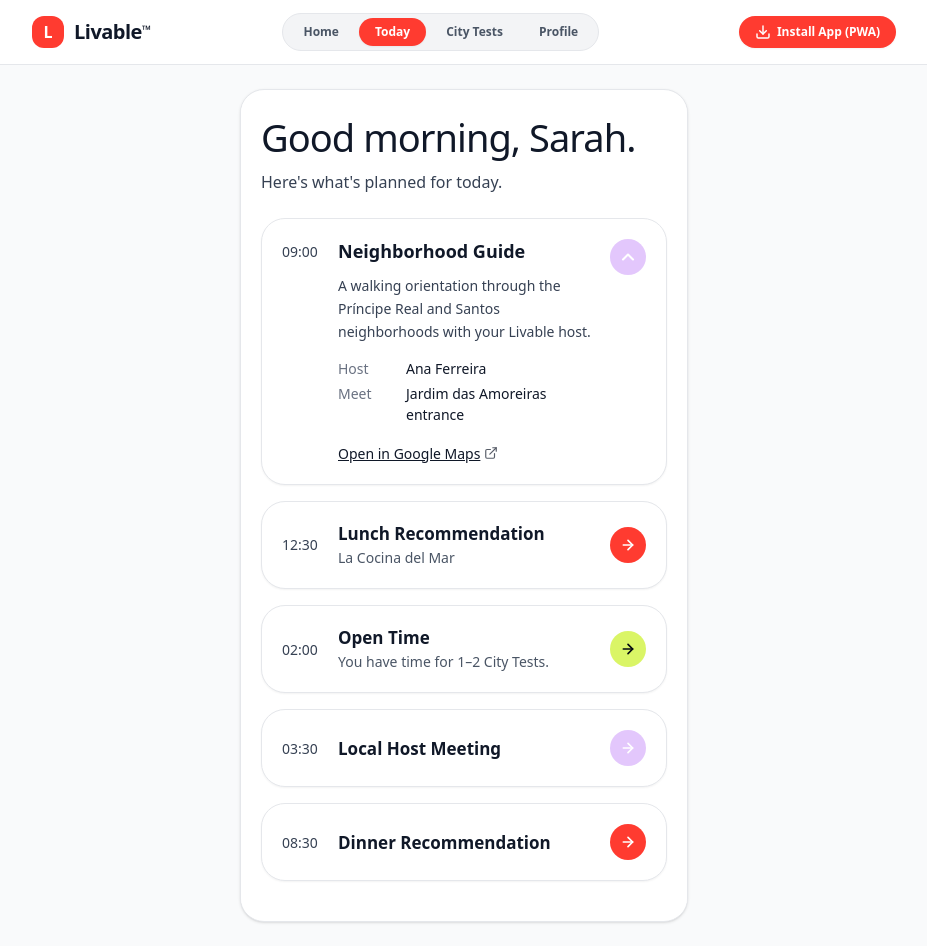
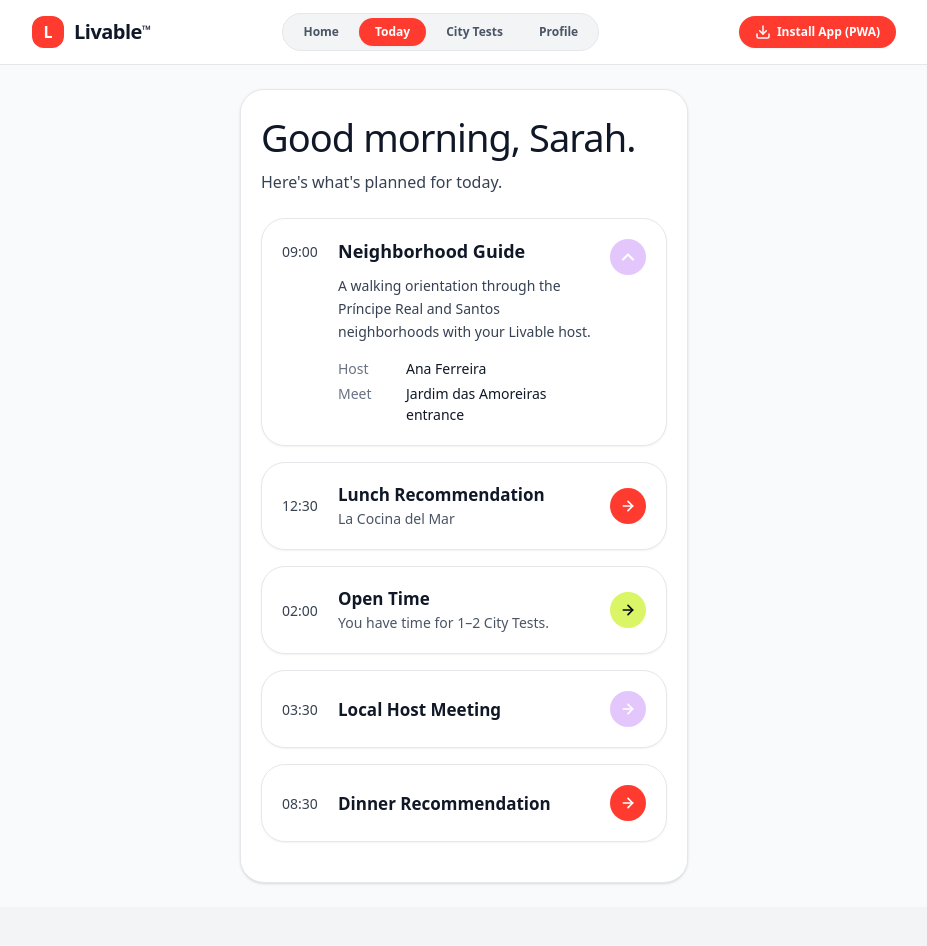
Before and after one commit to murad403/livable-pwa, a Next.js app: page /today in a window 1280 px wide. Shown: the whole page, without its empty margins (176-1103 px from the left). After the commit the page ends 907 px from the top, so only its background shows below. Built offline with nearby package versions, Linux system fonts and the light colour scheme.

Commit message:
feat: add Login page and ProfileScreen and TodayScreen components

```diff
--- /dev/null
+++ b/src/app/login/page.tsx
@@ -0,0 +1,9 @@
+import React from 'react'
+
+const page = () => {
+  return (
+    <div>page</div>
+  )
+}
+
+export default page
--- a/src/components/ProfileScreen.tsx
+++ b/src/components/ProfileScreen.tsx
@@ -45,10 +45,6 @@ export function ProfileScreen() {
         <div className="grid grid-cols-[100px_1fr] gap-y-3.5 text-[15px]">
           <span className="text-gray-700 font-normal">City</span>
           <span className="text-gray-900 font-normal">Lisbon, Portugal</span>
-
-          <span className="text-gray-700 font-normal">Day</span>
-          <span className="text-gray-900 font-normal">2 of 3</span>
-
           <span className="text-gray-700 font-normal">Host</span>
           <span className="text-gray-900 font-normal">Ana Ferreira</span>
         </div>
@@ -70,16 +66,6 @@ export function ProfileScreen() {
           >
             team@livable.com
           </a>
-
-          <span className="text-gray-700 font-normal">WhatsApp</span>
-          <a
-            href="https://wa.me/351910000000"
-            target="_blank"
-            rel="noopener noreferrer"
-            className="text-gray-900 underline font-normal hover:text-black"
-          >
-            Open chat
-          </a>
         </div>
       </div>
     </div>
--- a/src/components/TodayScreen.tsx
+++ b/src/components/TodayScreen.tsx
@@ -54,16 +54,6 @@ export function TodayScreen({ onNavigate }: TodayScreenProps) {
                     <span className="text-gray-500 font-normal">Meet</span>
                     <span>Jardim das Amoreiras entrance</span>
                   </div>
-
-                  <a
-                    href="https://maps.google.com/?q=Jardim+das+Amoreiras+Lisbon"
-                    target="_blank"
-                    rel="noopener noreferrer"
-                    className="inline-flex items-center gap-1 text-gray-900 underline font-medium text-[14px] hover:text-black mt-1"
-                  >
-                    <span>Open in Google Maps</span>
-                    <ExternalLink className="w-3.5 h-3.5 no-underline opacity-70" />
-                  </a>
                 </div>
               )}
             </div>
```
